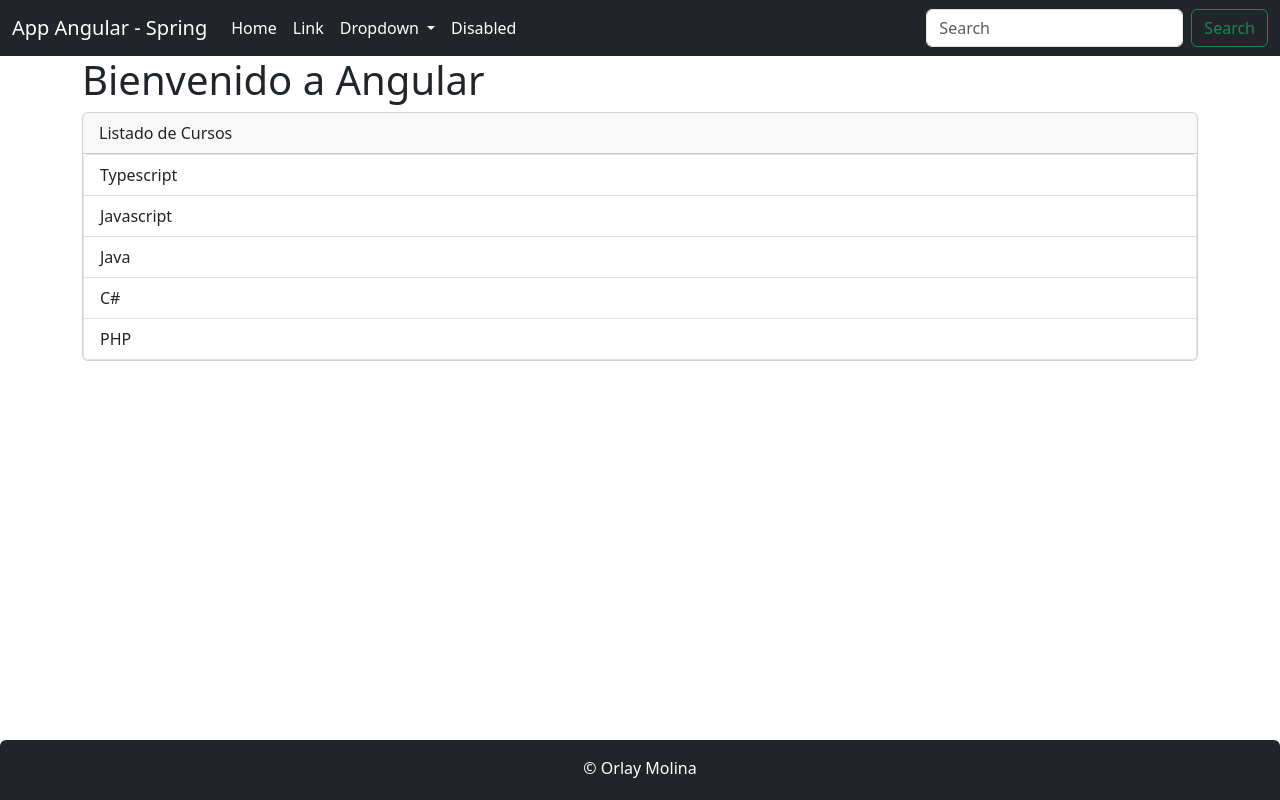
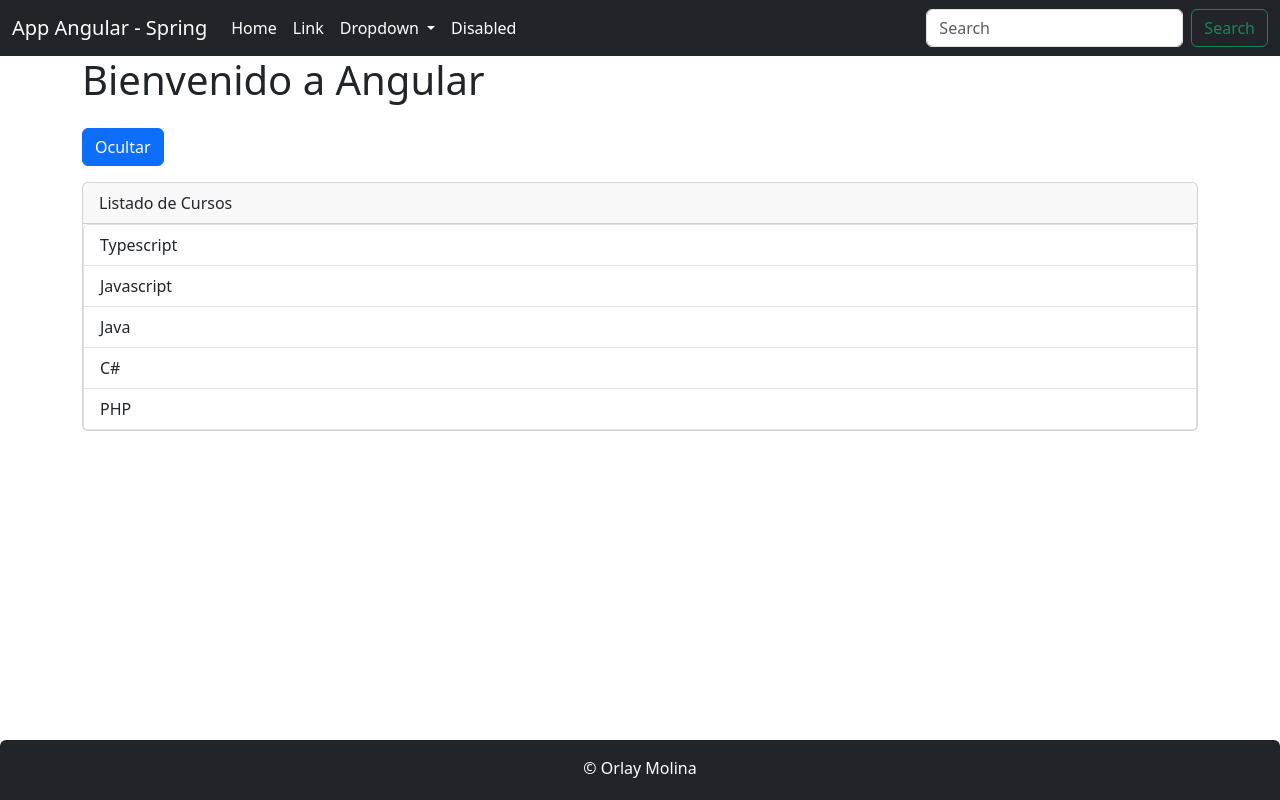
Before and after one commit to OrlayMolina/clientes-app, an Angular app: page / in a window 1280 px wide. Built offline with nearby package versions, Linux system fonts and the light colour scheme.

Commit message:
Se agrega un if ternario como complemento al *ngIf que muestra las listas de los cursos

```diff
--- a/src/app/directiva/directiva.component.html
+++ b/src/app/directiva/directiva.component.html
@@ -1,6 +1,7 @@
+<button type="button" (click)="habilitar = (habilitar==true)? false : true " class="btn btn-primary my-3">Ocultar</button>
 <div class="card">
   <div class="card-header">Listado de Cursos</div>
-  <ul class="list-group">
+  <ul class="list-group" *ngIf="habilitar">
     <!--<li class="list-group-item" *ngFor="let curso of listaCurso"></li>-->
     <li class="list-group-item" *ngFor="let curso of listaCurso">{{ curso }}</li>
   </ul>
--- a/src/app/directiva/directiva.component.ts
+++ b/src/app/directiva/directiva.component.ts
@@ -8,6 +8,8 @@ export class DirectivaComponent {
 
   listaCurso: string[] = ['Typescript', 'Javascript', 'Java', 'C#', 'PHP'];
 
+  habilitar: boolean = true;
+
   constructor(){
 
   }
```
